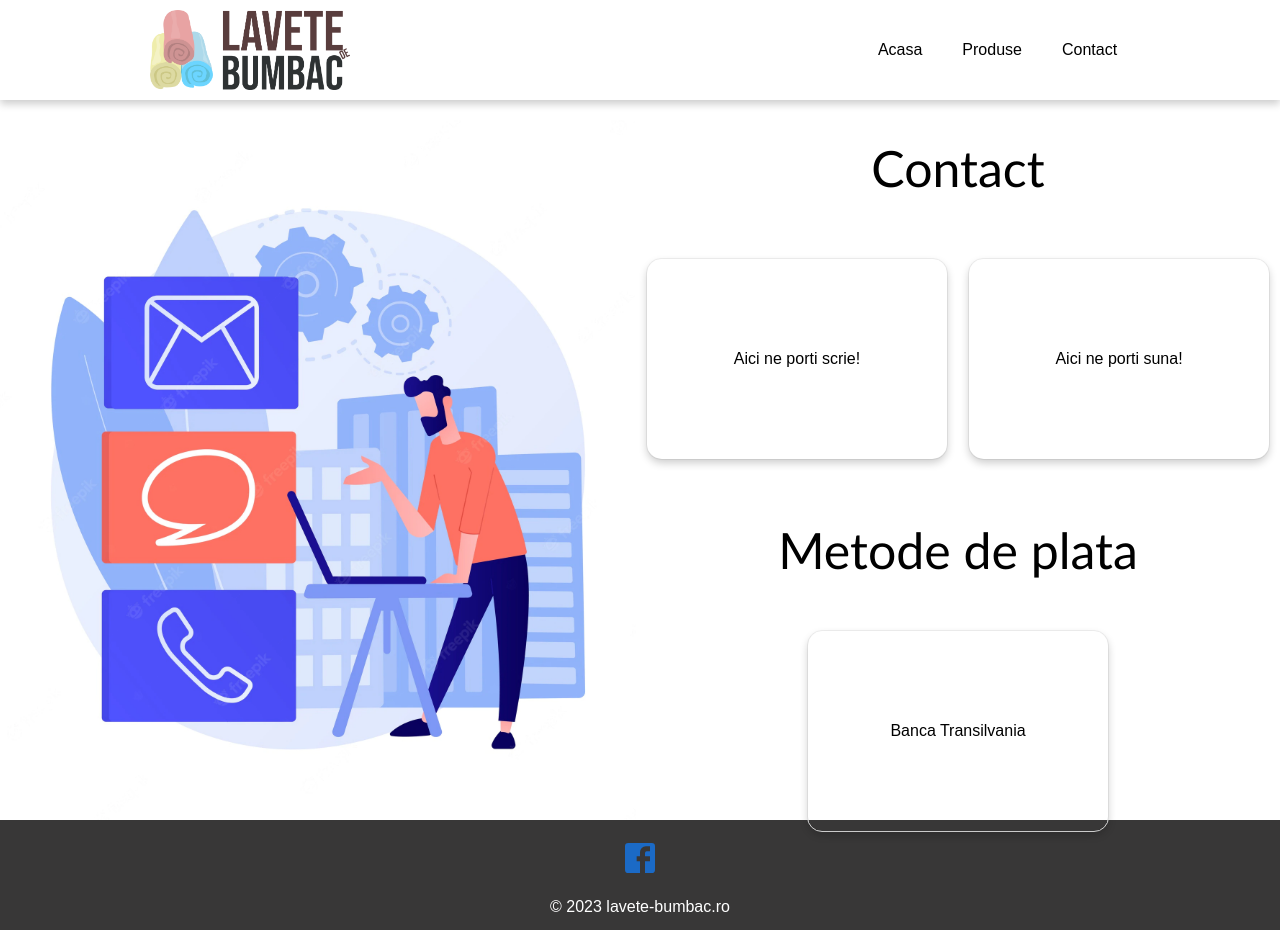
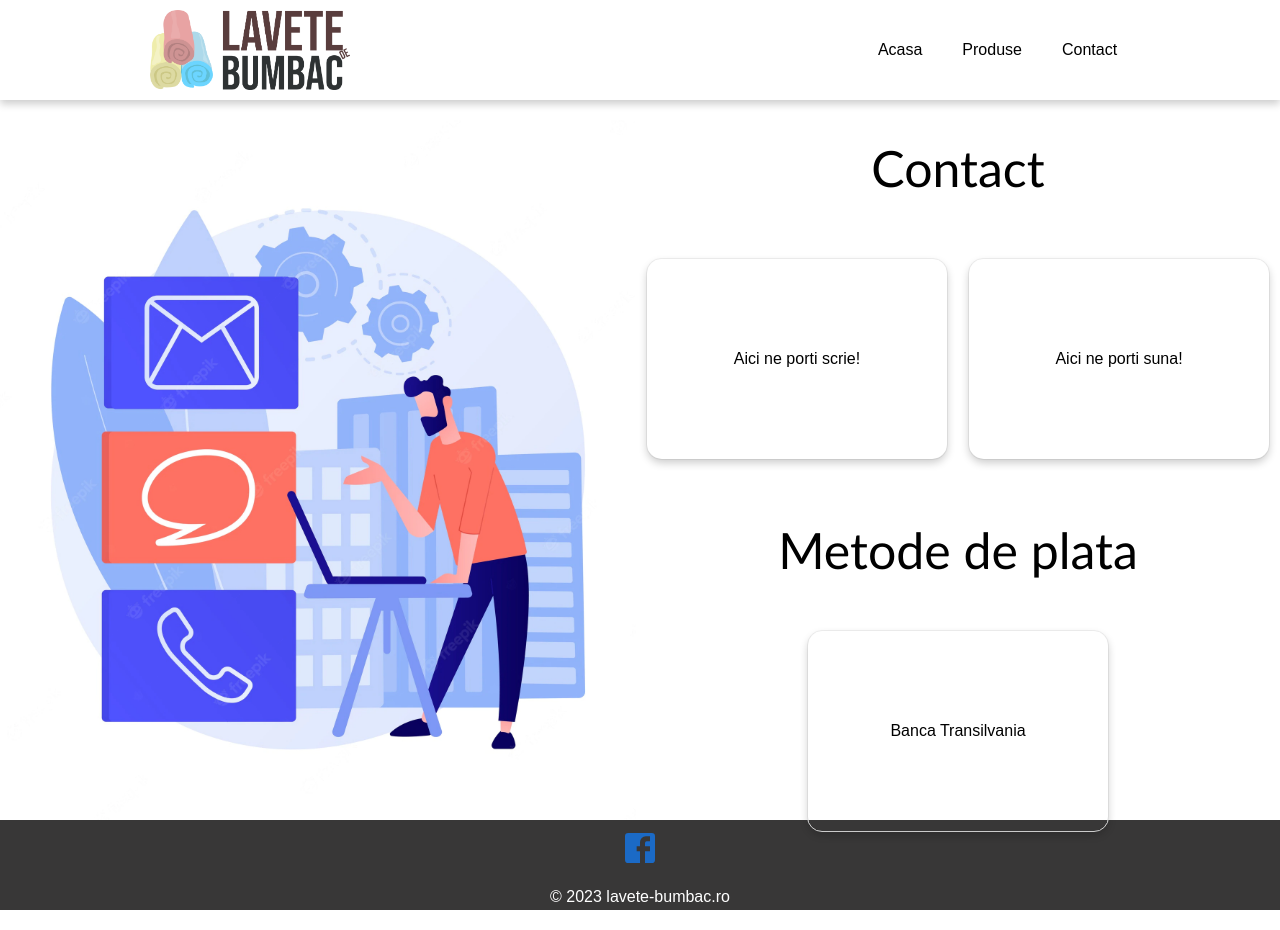
Before and after one commit to gabidae/Lavete-bumbac.ro, a React (Create React App) app: page /contact in a window 1280 px wide. Built offline with nearby package versions, Linux system fonts and the light colour scheme.

Commit message:
'contact si footer changes'

```diff
--- a/src/pages/Contact.js
+++ b/src/pages/Contact.js
@@ -20,7 +20,7 @@ function Contact() {
                 </div>
                 <div class="flip-card-back">
                   <h4>Mail</h4>
-                  <p>gabi.dae.gd@gmail.com</p>
+                  <p>gyplandinvestement@yahoo.com</p>
                   <p>Asteptam mesajul tau!</p>
                 </div>
               </div>
@@ -35,7 +35,8 @@ function Contact() {
                 </div>
                 <div class="flip-card-back">
                   <h4>Telefon</h4>
-                  <p>0761 601 042</p>
+                  <p>0785 312 111</p>
+                  <p>0768 426 280</p>
                   <p>Asteptam apelul tau!</p>
                 </div>
               </div>
--- a/src/styles/Footer.css
+++ b/src/styles/Footer.css
@@ -1,6 +1,6 @@
 .footer {
   width: 100%;
-  height: 100px;
+  height: 80px;
   background-color: #383737;
   display: flex;
   justify-content: center;
```
